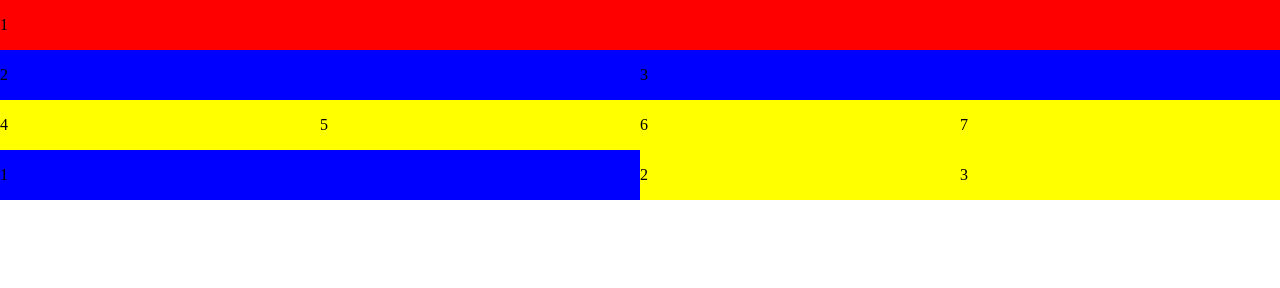
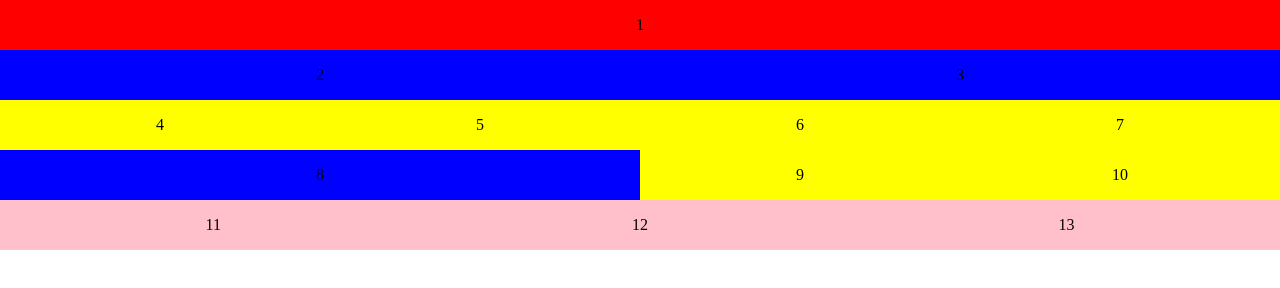
Before and after one commit to JorgeAlcaldeG/CSS-Layout, a plain HTML site: page index.html in a window 1280 px wide. Drawn offline with Linux system fonts and the light colour scheme.

Commit message:
Tabla añadida

```diff
--- a/css/styles.css
+++ b/css/styles.css
@@ -1,5 +1,6 @@
 * {
     box-sizing: border-box;
+    text-align: center;
 }
 
 body {
--- a/index.html
+++ b/index.html
@@ -39,13 +39,24 @@
     </div>
     <div class="row">
         <div class="column-2">
-            <p>1</p>
+            <p>8</p>
         </div>
         <div class="column-4">
-            <p>2</p>
+            <p>9</p>
         </div>
         <div class="column-4">
-            <p>3</p>
+            <p>10</p>
+        </div>
+    </div>
+    <div class="row">
+        <div class="column-3">
+            <p>11</p>
+        </div>
+        <div class="column-3">
+            <p>12</p>
+        </div>
+        <div class="column-3">
+            <p>13</p>
         </div>
     </div>
 </body>
```
